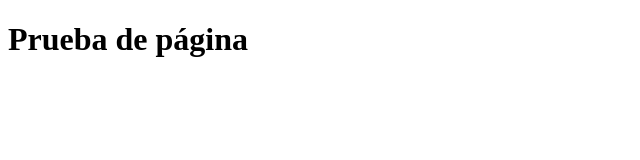
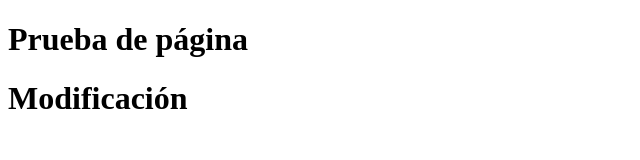
Before and after one commit to enriquemo150697/emontanoo.github.io, a plain HTML site: page index.html in a window 1280 px wide. Shown: the whole page, without its empty margins (0-640 px from the left). Drawn offline with Linux system fonts and the light colour scheme.

Commit message:
cambio 2

```diff
--- a/index.html
+++ b/index.html
@@ -6,6 +6,7 @@
     <title>Document</title>
 </head>
 <body>
-    <h1>Prueba de página</h1>
+    <h1>Prueba de página </h1>
+    <h1>Modificación </h1>
 </body>
 </html>
```
